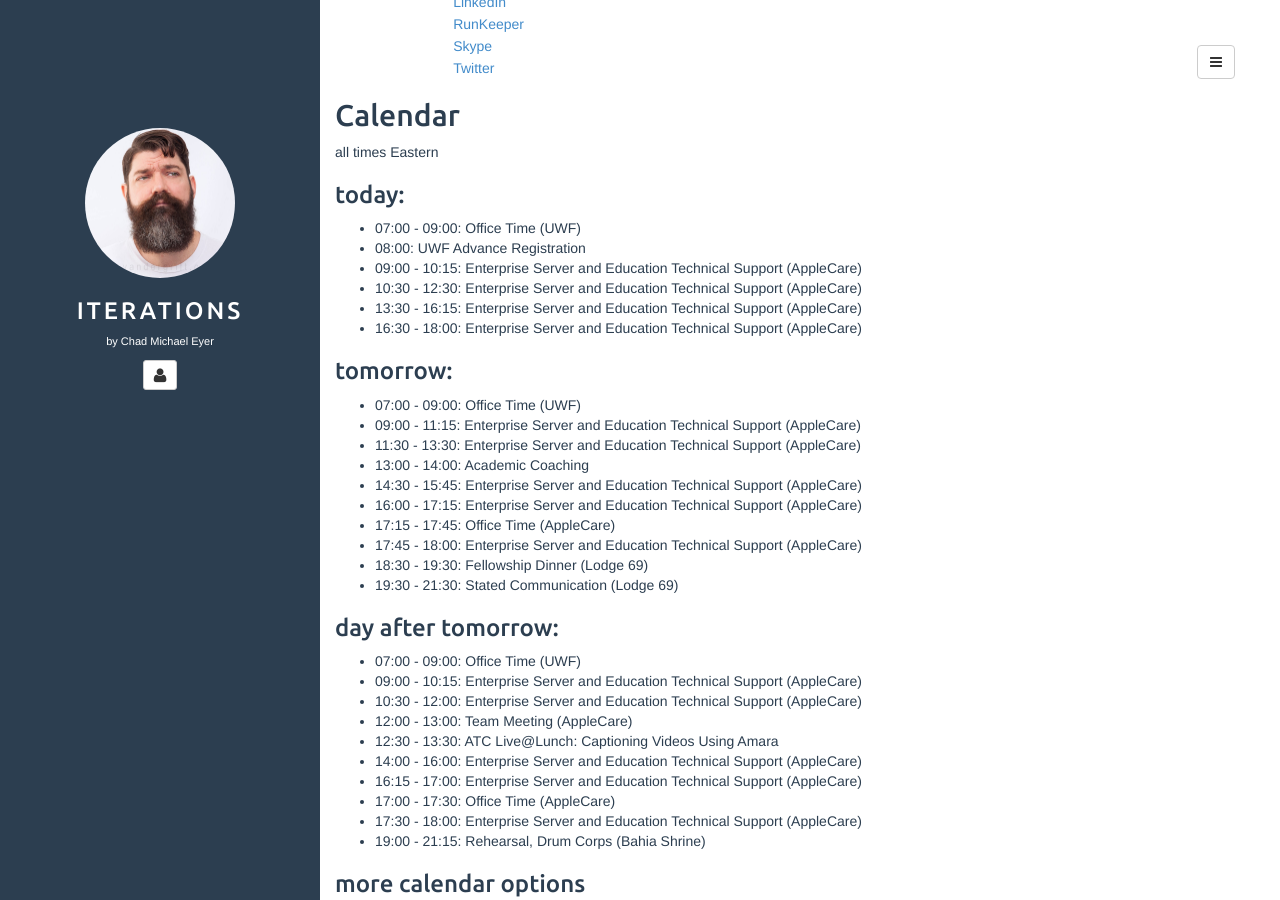
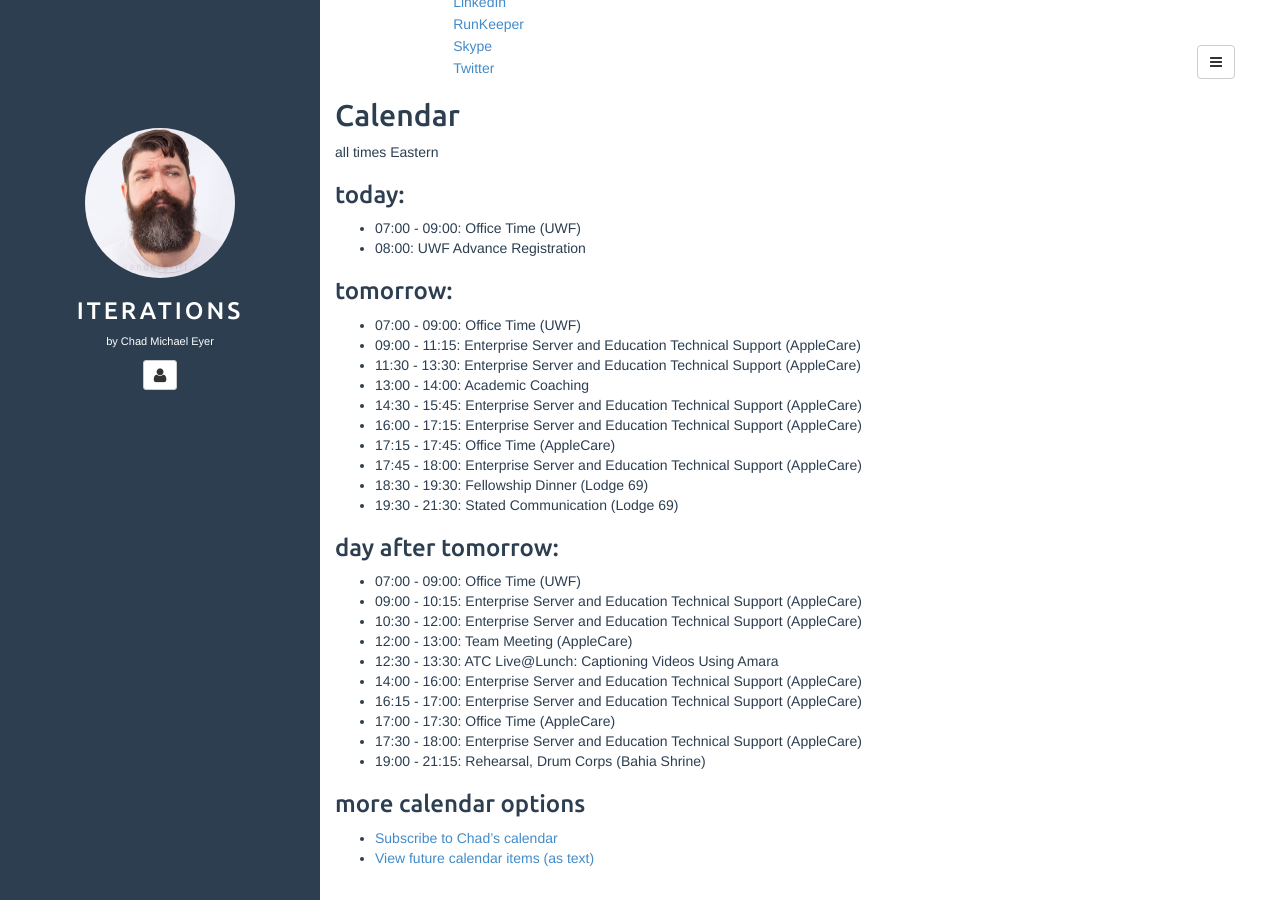
Before and after one commit to chadmichaeleyer/chadmichaeleyer.github.io, a Jekyll site: the page built from about.md, in a window 1280 px wide and 900 px high, scrolled down 1397 px. Built offline with Jekyll 4.4.1, drawn with Linux system fonts in a browser that asks for light colours.

Commit message:
calendar update

```diff
--- a/calendar-year.markdown
+++ b/calendar-year.markdown
@@ -4,10 +4,6 @@ all times Eastern
 
 * 07:00 - 09:00: Office Time (UWF)
 * 08:00: UWF Advance Registration
-* 09:00 - 10:15: Enterprise Server and Education Technical Support (AppleCare)
-* 10:30 - 12:30: Enterprise Server and Education Technical Support (AppleCare)
-* 13:30 - 16:15: Enterprise Server and Education Technical Support (AppleCare)
-* 16:30 - 18:00: Enterprise Server and Education Technical Support (AppleCare)
 
 ### 2017-11-14 (Tue):
 
--- a/calendar.markdown
+++ b/calendar.markdown
@@ -4,10 +4,6 @@ all times Eastern
 
 * 07:00 - 09:00: Office Time (UWF)
 * 08:00: UWF Advance Registration
-* 09:00 - 10:15: Enterprise Server and Education Technical Support (AppleCare)
-* 10:30 - 12:30: Enterprise Server and Education Technical Support (AppleCare)
-* 13:30 - 16:15: Enterprise Server and Education Technical Support (AppleCare)
-* 16:30 - 18:00: Enterprise Server and Education Technical Support (AppleCare)
 
 ### tomorrow:
 
```
Also changed, not shown: 1 other file.
